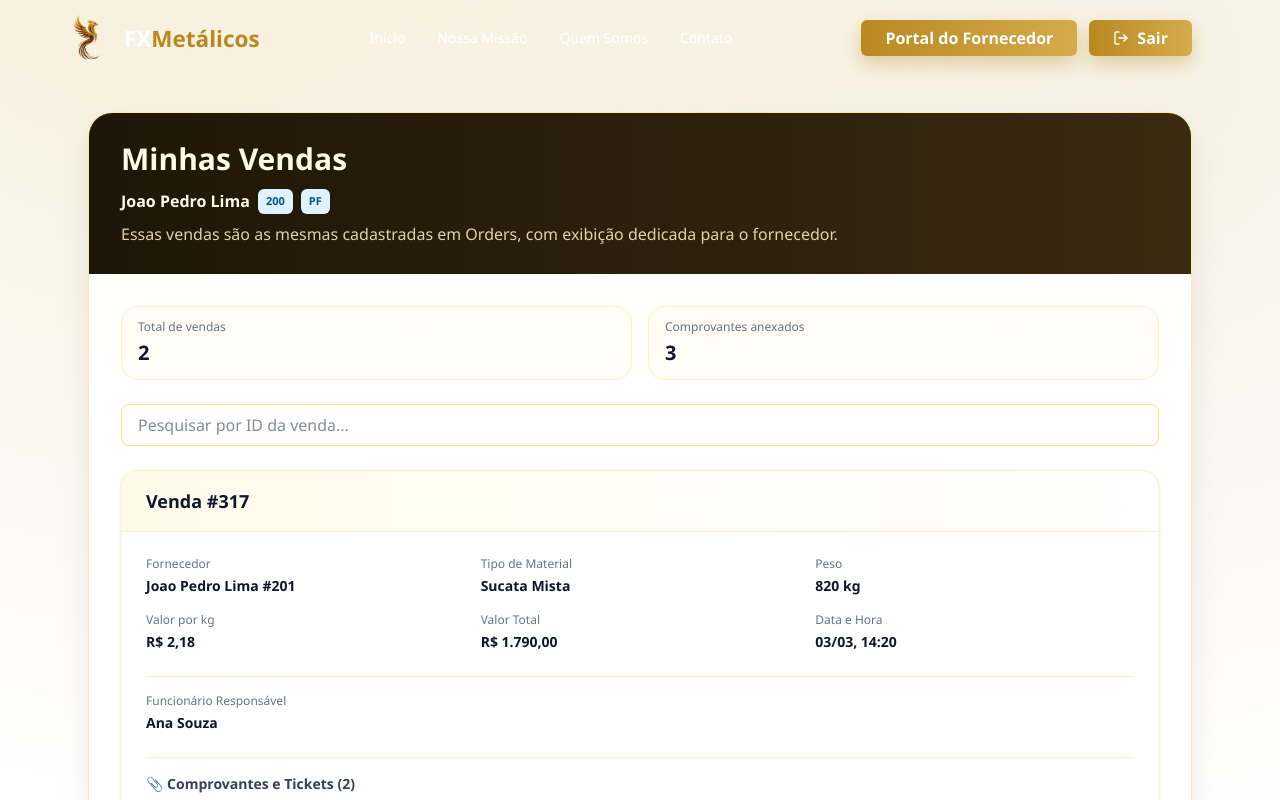
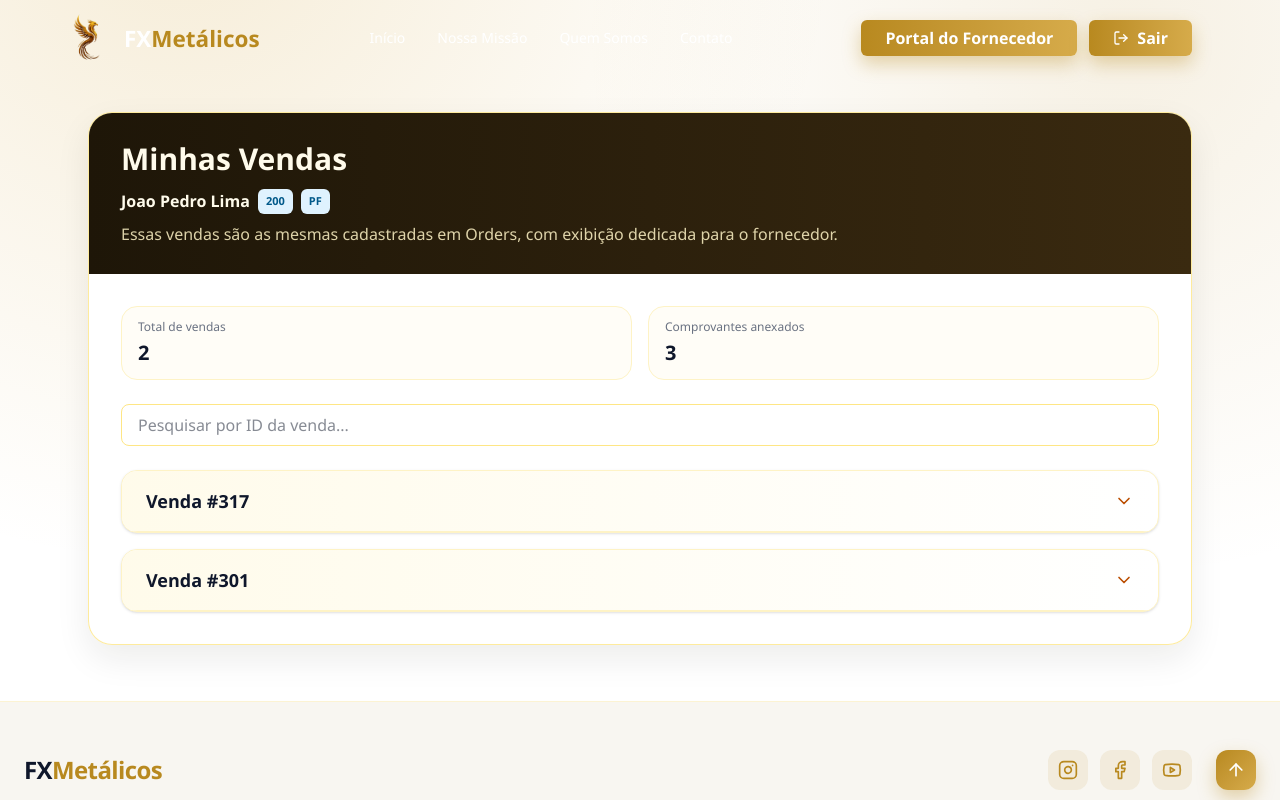
Before and after one commit to mzenao/grupo-fx-metalicos, a React (Vite) app in the folder Front/: page /sells in a window 1280 px wide. Shown: the top 800 px of the page. Built offline with nearby package versions, Linux system fonts and the light colour scheme; sample sign-in values are in the browser's storage.

Commit message:
Criação de card retratil na listagem de vendas

```diff
--- a/Front/src/pages/Sells.jsx
+++ b/Front/src/pages/Sells.jsx
@@ -1,5 +1,5 @@
 import { useMemo, useState } from "react";
-import { Paperclip } from "lucide-react";
+import { ChevronDown, ChevronUp } from "lucide-react";
 import { mockSession } from "@/services/mockSession";
 import { getStoredPurchases } from "@/services/ordersData";
 import { getStoredSuppliers } from "@/services/entityData";
@@ -31,6 +31,7 @@ function formatMaterial(purchase) {
 
 export default function Sells() {
 	const [searchId, setSearchId] = useState("");
+	const [expandedSaleId, setExpandedSaleId] = useState(null);
 	const isUser = mockSession.role === "user";
 	const currentSupplier = useMemo(() => {
 		const suppliers = getStoredSuppliers();
@@ -61,6 +62,10 @@ export default function Sells() {
 		if (!searchId.trim()) return userPurchases;
 		return userPurchases.filter((purchase) => String(purchase.id).includes(searchId.trim()));
 	}, [userPurchases, searchId]);
+
+	const toggleSale = (saleId) => {
+		setExpandedSaleId((prev) => (prev === saleId ? null : saleId));
+	};
 
 	if (!isUser) {
 		return (
@@ -129,13 +134,23 @@ export default function Sells() {
 					<div className="space-y-4">
 						{filteredPurchases.map((purchase) => {
 							const saleSupplier = suppliersById.get(purchase.SupplierId);
+							const isExpanded = expandedSaleId === purchase.id;
 							return (
 								<div key={purchase.id} className="rounded-2xl border border-amber-100 bg-white shadow-sm overflow-hidden">
-									<header className="px-6 py-4 bg-gradient-to-r from-amber-50 to-amber-25 border-b border-amber-100">
+									<button
+										type="button"
+										onClick={() => toggleSale(purchase.id)}
+										className="w-full px-6 py-4 bg-gradient-to-r from-amber-50 to-amber-25 border-b border-amber-100 flex items-center justify-between text-left"
+									>
 										<h3 className="text-lg font-bold text-slate-900">Venda #{purchase.id}</h3>
-									</header>
+										{isExpanded ? (
+											<ChevronUp className="w-5 h-5 text-amber-700" />
+										) : (
+											<ChevronDown className="w-5 h-5 text-amber-700" />
+										)}
+									</button>
 
-									<div className="p-6 space-y-6">
+									{isExpanded && <div className="p-6 space-y-6">
 										<div className="grid grid-cols-1 md:grid-cols-2 lg:grid-cols-3 gap-4">
 											<InfoSection label="Fornecedor" value={`${saleSupplier ? (saleSupplier.personType === "PF" ? saleSupplier.name : saleSupplier.companyName) : purchase.SupplierName || "-"} #${purchase.SupplierId + 200}`} />
 											<InfoSection label="Tipo de Material" value={formatMaterial(purchase)} />
@@ -184,7 +199,7 @@ export default function Sells() {
 												</div>
 											</div>
 										)}
-									</div>
+									</div>}
 								</div>
 							);
 						})}
--- a/Front/src/pages/SupplierPortal.jsx
+++ b/Front/src/pages/SupplierPortal.jsx
@@ -1,5 +1,5 @@
 import { useState, useMemo, useEffect } from "react";
-import { Calendar, Scale, DollarSign } from "lucide-react";
+import { Calendar, Scale, DollarSign, ChevronDown, ChevronUp } from "lucide-react";
 import InternalSupplierLayout, { useSectionContext } from "@/layouts/InternalSupplierLayout";
 import { mockSession } from "@/services/mockSession";
 import { getStoredPurchases } from "@/services/ordersData";
@@ -18,6 +18,12 @@ const fmtDateTime = (iso) => {
 	const d = new Date(iso);
 	if (Number.isNaN(d.getTime())) return "-";
 	return d.toLocaleString("pt-BR", { day: "2-digit", month: "2-digit", hour: "2-digit", minute: "2-digit" });
+};
+
+const fmtDateOnly = (iso) => {
+	const d = new Date(iso);
+	if (Number.isNaN(d.getTime())) return "-";
+	return d.toLocaleDateString("pt-BR", { day: "2-digit", month: "2-digit", year: "numeric" });
 };
 
 function formatMaterial(purchase) {
@@ -201,6 +207,7 @@ function SupplierPortalContent() {
 // Wrapper for Sells when used in portal (removes navbar padding)
 function SalesPortalWrapper({ initialSearchId = "" }) {
 	const [searchId, setSearchId] = useState(initialSearchId || "");
+	const [expandedSaleId, setExpandedSaleId] = useState(null);
 
 	useEffect(() => {
 		if (initialSearchId !== undefined && initialSearchId !== null) {
@@ -238,6 +245,10 @@ function SalesPortalWrapper({ initialSearchId = "" }) {
 		return userPurchases.filter((purchase) => String(purchase.id).includes(searchId.trim()));
 	}, [userPurchases, searchId]);
 
+	const toggleSale = (saleId) => {
+		setExpandedSaleId((prev) => (prev === saleId ? null : saleId));
+	};
+
 	return (
 		<section className="space-y-6 w-full">
 			<div>
@@ -270,13 +281,32 @@ function SalesPortalWrapper({ initialSearchId = "" }) {
 				<div className="space-y-3">
 					{filteredPurchases.map((purchase) => {
 						const saleSupplier = suppliersById.get(purchase.SupplierId);
+						const isExpanded = expandedSaleId === purchase.id;
 						return (
 							<div key={purchase.id} className="rounded-lg border border-amber-100 bg-white shadow-sm overflow-hidden">
-								<header className="px-4 py-3 bg-gradient-to-r from-amber-50 to-amber-25 border-b border-amber-100">
-									<h3 className="text-base font-bold text-slate-900">Venda #{purchase.id}</h3>
-								</header>
+								<button
+									type="button"
+									onClick={() => toggleSale(purchase.id)}
+									className="w-full px-4 py-4 sm:py-5 bg-gradient-to-r from-amber-50 to-amber-25 border-b border-amber-100 flex items-center justify-between gap-4 text-left"
+								>
+									<div className="min-w-0">
+										<h3 className="text-base sm:text-lg font-bold text-slate-900">Venda #{purchase.id}</h3>
+										<p className="text-xs sm:text-sm text-gray-600 mt-1">Data: {fmtDateOnly(purchase.datetime)}</p>
+									</div>
+									<div className="flex items-center gap-3 sm:gap-4 shrink-0">
+										<div className="text-right">
+											<p className="text-[11px] sm:text-xs text-gray-500">Valor total</p>
+											<p className="text-sm sm:text-base font-bold text-slate-900">{fmtMoney(purchase.value)}</p>
+										</div>
+										{isExpanded ? (
+											<ChevronUp className="w-5 h-5 text-amber-700" />
+										) : (
+											<ChevronDown className="w-5 h-5 text-amber-700" />
+										)}
+									</div>
+								</button>
 
-								<div className="p-4 space-y-4">
+								{isExpanded && <div className="p-4 space-y-4">
 									<div className="grid grid-cols-1 md:grid-cols-3 gap-3 text-sm">
 										<div>
 											<p className="text-xs text-gray-500 mb-1">Fornecedor</p>
@@ -339,7 +369,7 @@ function SalesPortalWrapper({ initialSearchId = "" }) {
 												</div>
 											)}
 										</div>
-								</div>
+								</div>}
 							</div>
 						);
 					})}
```
